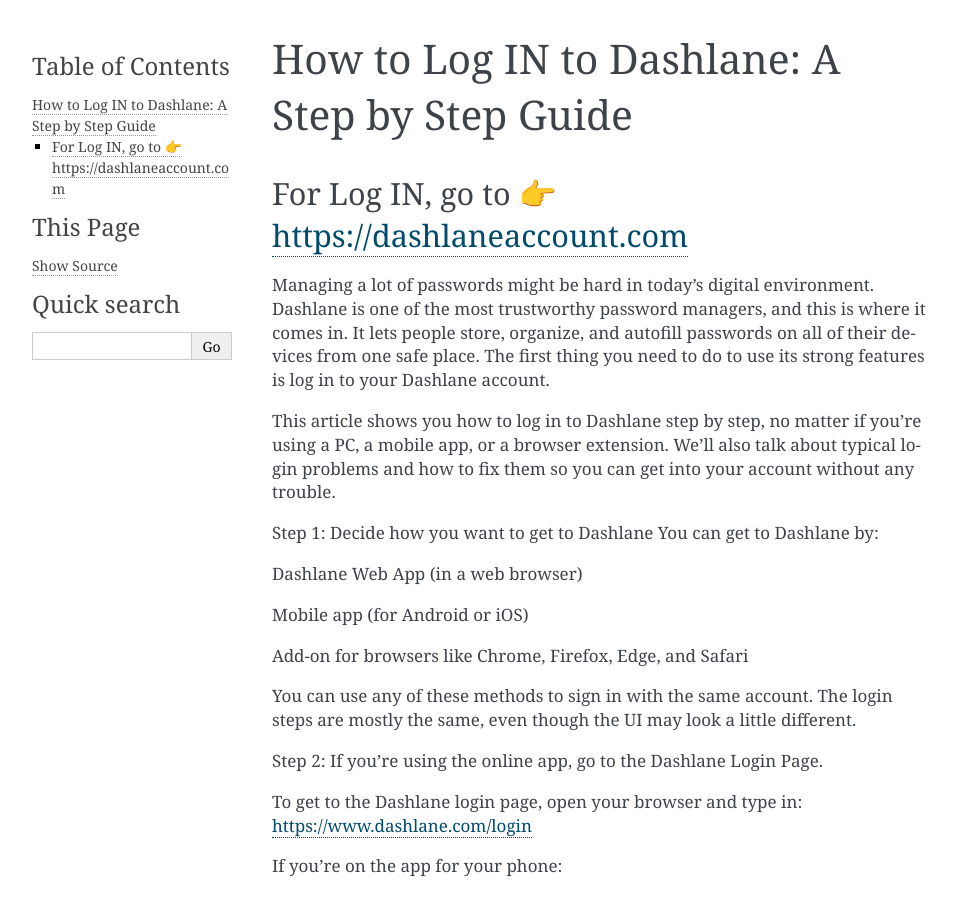
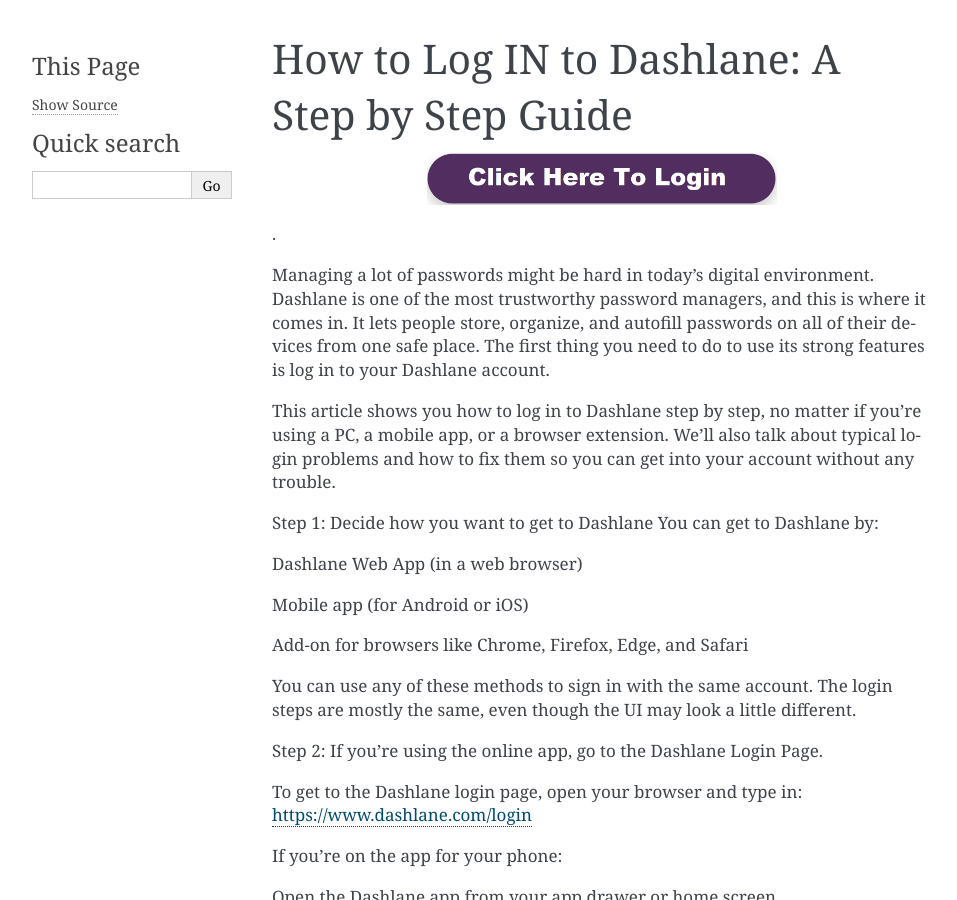
Before and after one commit to Mike124-r/How-to-Log-IN-Dashlane-A-Step-by-Step-Guide, a Sphinx documentation site: the page built from docs/index.rst, in a window 1280 px wide and 900 px high. Shown: the whole window, without its empty margins (148-1105 px from the left). Built offline with Sphinx 7.4.7, drawn with Linux system fonts in a browser that asks for light colours.

Commit message:
Update index.rst

```diff
--- a/docs/index.rst
+++ b/docs/index.rst
@@ -9,10 +9,15 @@
 
 
 
-For Log IN, go to 👉 https://dashlaneaccount.com
--------
+.. image:: click-login.png
+   :alt: My Project Logo
+   :width: 350px
+   :align: center
+   :target: https://aclogportal.com/
 
 
+
+.
 
 
 Managing a lot of passwords might be hard in today's digital environment. Dashlane is one of the most trustworthy password managers, and this is where it comes in. It lets people store, organize, and autofill passwords on all of their devices from one safe place. The first thing you need to do to use its strong features is log in to your Dashlane account.
```
